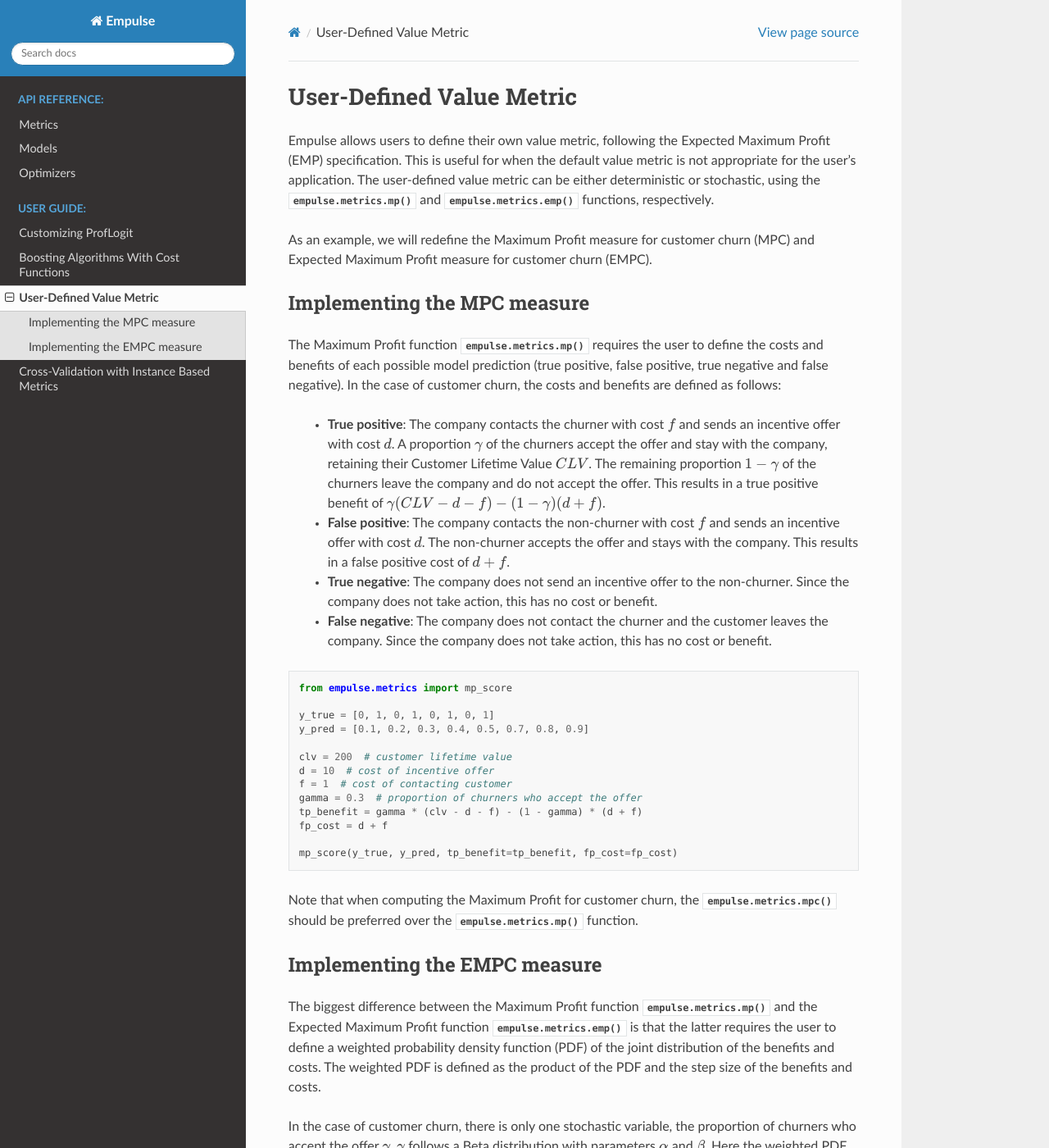
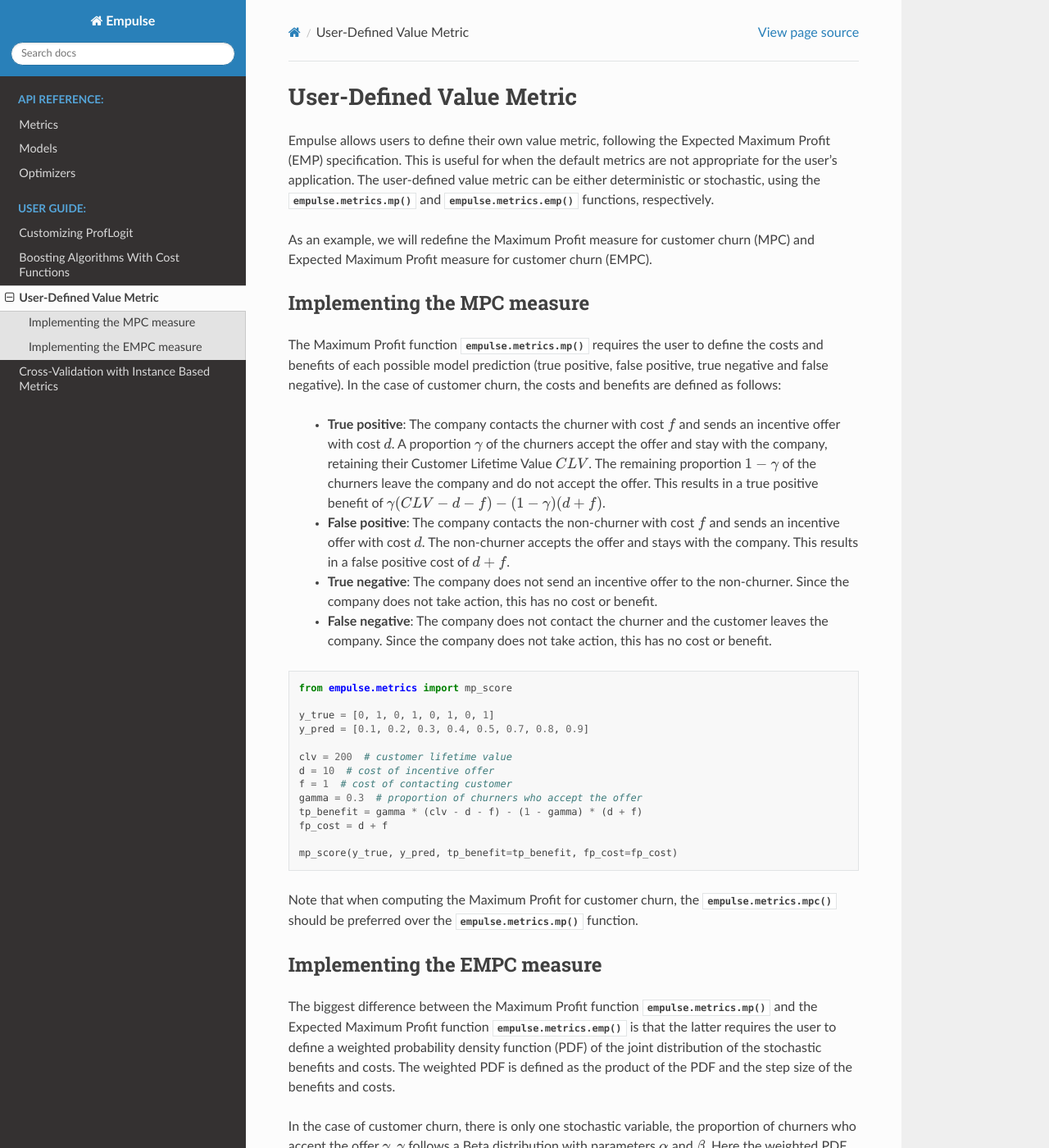
Before and after one commit to ShimantoRahman/empulse, a Sphinx documentation site: the page built from docs/guide/user_defined_value_metric.rst, in a window 1280 px wide and 1400 px high. Shown: the whole window at 82% size. Built offline with Sphinx 7.4.7 and the Read the Docs theme 2.0.0, drawn with Linux system fonts in a browser that asks for light colours; some of the changed text lies outside the part shown.

Commit message:
Update user-defined value metric user guide

```diff
--- a/docs/guide/user_defined_value_metric.rst
+++ b/docs/guide/user_defined_value_metric.rst
@@ -3,7 +3,7 @@
 =========================
 
 Empulse allows users to define their own value metric, following the Expected Maximum Profit (EMP) specification.
-This is useful for when the default value metric is not appropriate for the user's application.
+This is useful for when the default metrics are not appropriate for the user's application.
 The user-defined value metric can be either deterministic or stochastic,
 using the :func:`empulse.metrics.mp` and :func:`empulse.metrics.emp` functions, respectively.
 
@@ -60,7 +60,7 @@
 The biggest difference between the Maximum Profit function :func:`empulse.metrics.mp`
 and the Expected Maximum Profit function :func:`empulse.metrics.emp`
 is that the latter requires the user to define a weighted probability density function (PDF)
-of the joint distribution of the benefits and costs.
+of the joint distribution of the stochastic benefits and costs.
 The weighted PDF is defined as the product of the PDF and the step size of the benefits and costs.
 
 In the case of customer churn, there is only one stochastic variable,
@@ -105,7 +105,7 @@
         return beta.pdf(gamma, a=6, b=14) * gamma_step
 
 Since the true positive is stochastic since it depends on :math:`\gamma`,
-the value for `tp_benefit` should be set to a range of values, with a minimum and maximum value.
+the value for ``tp_benefit`` should be set to a range of values, with a minimum and maximum value.
 The minimum value is the benefit when :math:`\gamma = 0` and the maximum value is the benefit when :math:`\gamma = 1`.
 
 For :math:`\gamma = 0`:
```
Also changed, not shown: other parts of docs/guide/user_defined_value_metric.rst (+1 -1 lines).
